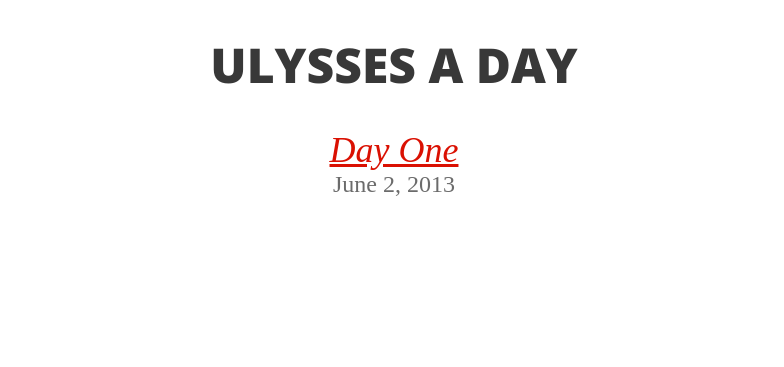
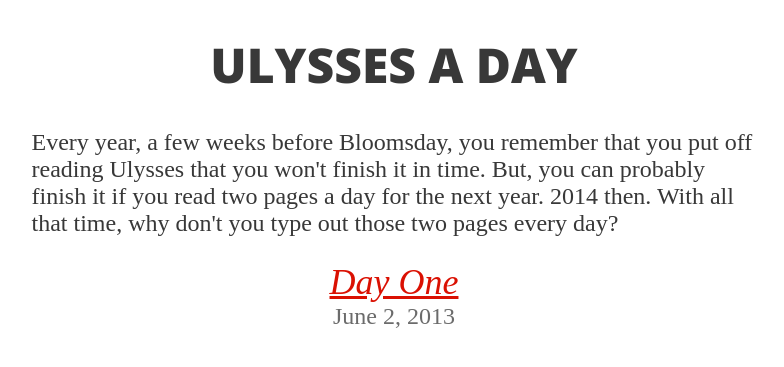
Before and after one commit to adregan/ulysses, a Jekyll site: the page built from index.html, in a window 1280 px wide. Shown: the top 367 px of the page, without its empty margins (246-1030 px from the left). Built offline with Jekyll 4.4.1, drawn with Linux system fonts in a browser that asks for light colours; some web fonts are replaced.

Commit message:
description

```diff
--- a/index.html
+++ b/index.html
@@ -1,9 +1,9 @@
 ---
 layout: default
-title: Ulysses a day
+title: Two pages of Ulysses a day
 ---
 <h1 class="decorative-title page-title">Ulysses a day</h1>
-<p></p>
+<p>Every year, a few weeks before Bloomsday, you remember that you put off reading Ulysses that you won't finish it in time. But, you can probably finish it if you read two pages a day for the next year. 2014 then. With all that time, why don't you type out those two pages every day?</p>
   <dl class="posts">
     {% for post in site.posts %}
       <dt><a href="{{ site.baseurl }}{{ post.url }}">{{ post.title }}</a></dt><dd>{{ post.date | date: "%B %e, %Y" }}</dd>
```
